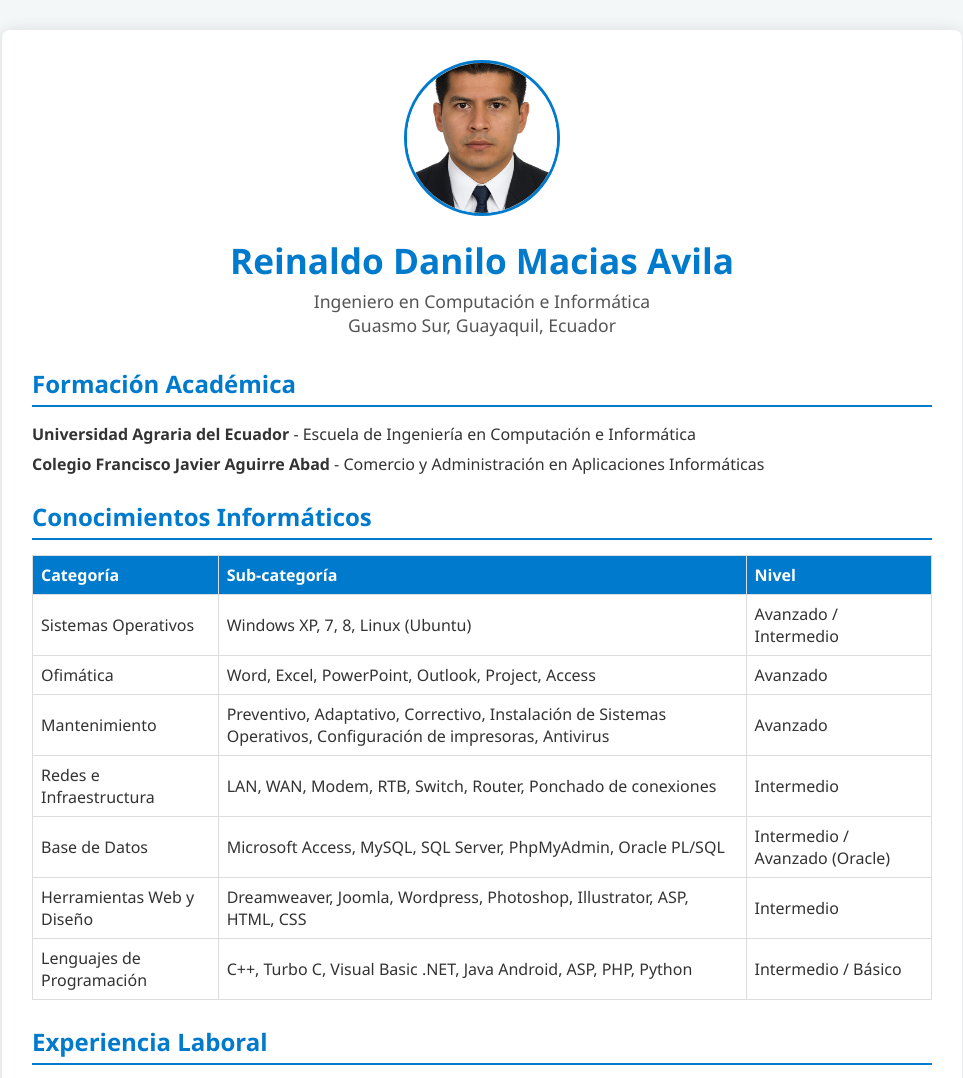
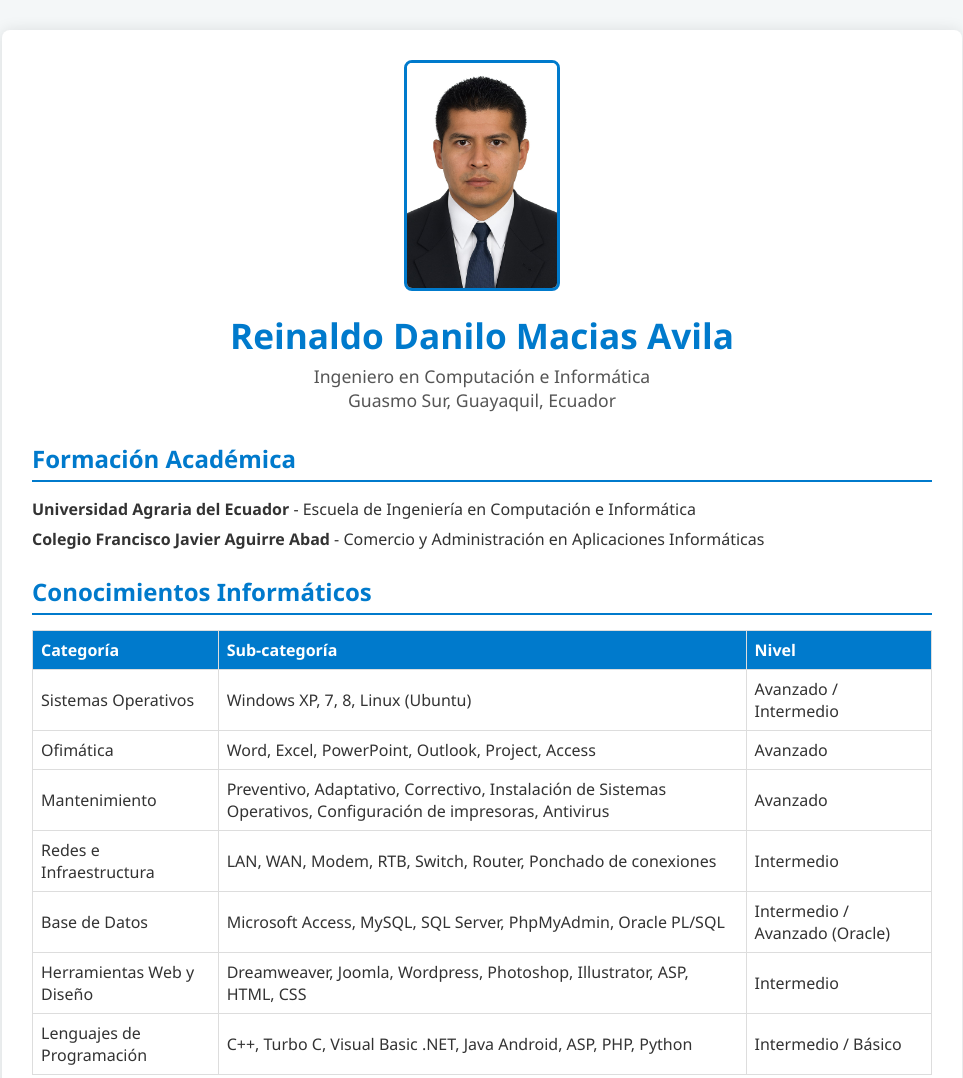
Before and after one commit to rmaciasa6/pagina_perfil, a plain HTML site: page index.html in a window 1280 px wide. Shown: the top 1078 px of the page, without its empty margins (158-1121 px from the left). Drawn offline with Linux system fonts and the light colour scheme.

Commit message:
Mejora en css

```diff
--- a/index.html
+++ b/index.html
@@ -9,7 +9,7 @@
 <body>
     <div class="container">
         <header>
-            <img src="asset/foto.jpg" alt="Foto de Reinaldo Danilo Macias Avila" width="400" />
+            <img src="assets/foto.jpg" alt="Foto de Reinaldo Danilo Macias Avila" class="foto-perfil">
 
             <h1>Reinaldo Danilo Macias Avila</h1>
             <p>Ingeniero en Computación e Informática</p>
--- a/styles.css
+++ b/styles.css
@@ -77,3 +77,10 @@ footer {
     color: #777;
     margin-top: 40px;
 }
+
+.foto-perfil {
+  width: 150px;       /* ancho fijo */
+  height: auto;       /* mantiene proporción */
+  border-radius: 8px; /* opcional: esquinas redondeadas */
+  object-fit: cover;  /* asegura que la imagen se ajuste bien */
+}
```
Also changed, not shown: assets/foto.jpg (renamed from asset/foto.jpg).
